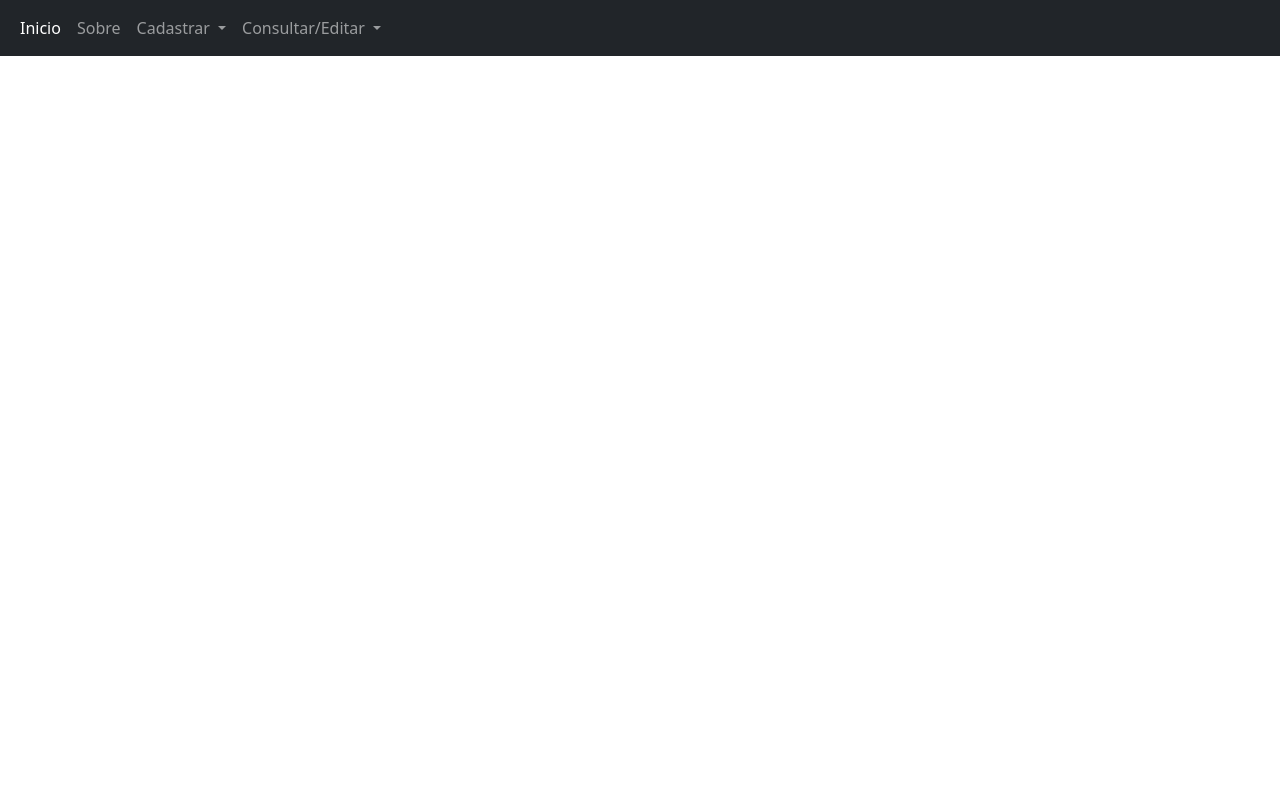
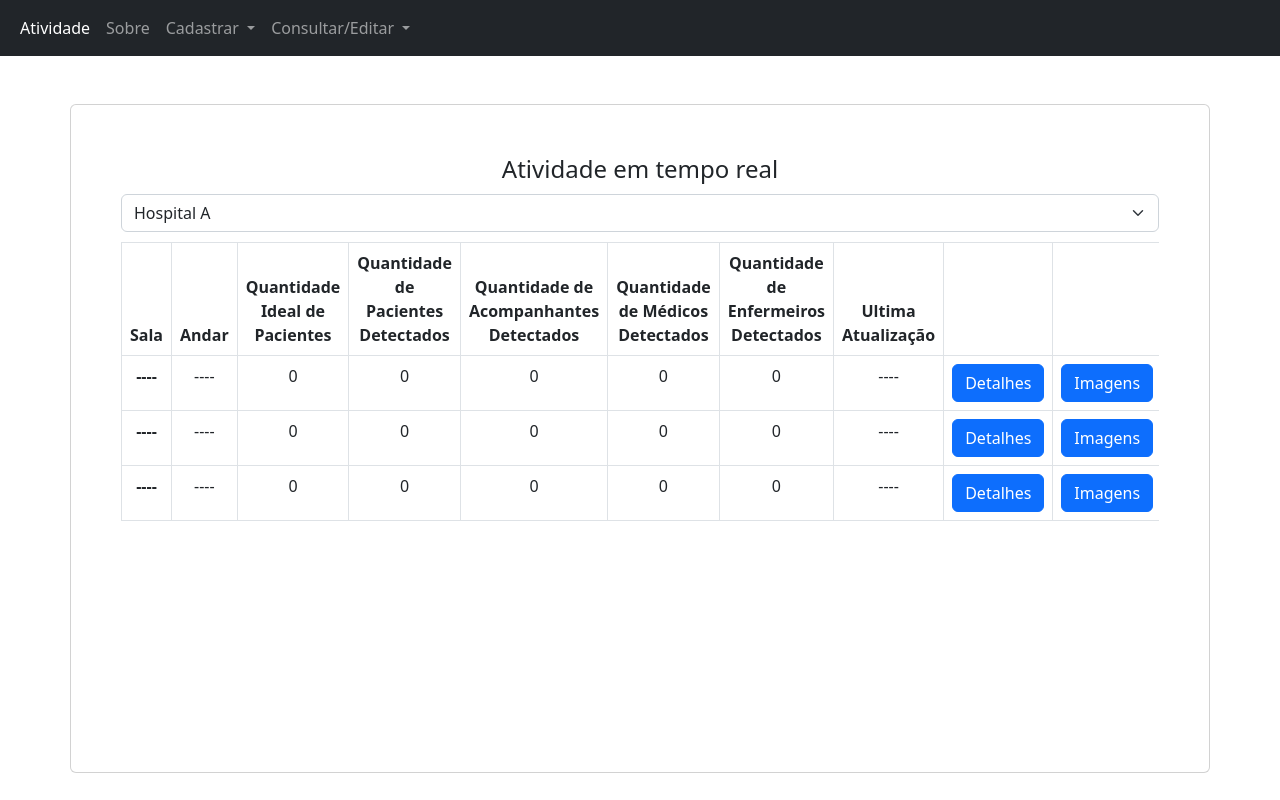
Before and after one commit to AndreReliquias/interface-sistema-identificacao, a plain HTML site: page index.html in a window 1280 px wide. Drawn offline with nearby package versions, Linux system fonts and the light colour scheme.

Commit message:
Tabela de atividade adicionada

```diff
--- a/Components/Header.js
+++ b/Components/Header.js
@@ -24,9 +24,7 @@ class Header extends HTMLElement {
             style="--bs-scroll-height: 100px"
           >
             <li class="nav-item">
-              <a class="nav-link active" aria-current="page" href="/index.html"
-                >Inicio</a
-              >
+              <a class="nav-link active" aria-current="page" href="/index.html">Atividade</a>
             </li>
             <li class="nav-item">
               <a class="nav-link" href="#">Sobre</a>
--- a/index.html
+++ b/index.html
@@ -15,62 +15,77 @@
 
     <title>Document</title>
   </head>
-  <body>
+  <body style="text-align: center;">
     <header-component></header-component>
-  <!--  <nav class="navbar navbar-expand-lg navbar-dark bg-dark" id="menu">
-      <div class="container-fluid">
-        <button
-          class="navbar-toggler"
-          type="button"
-          data-bs-toggle="collapse"
-          data-bs-target="#navbarScroll"
-          aria-controls="navbarScroll"
-          aria-expanded="false"
-          aria-label="Toggle navigation"
-        >
-          <span class="navbar-toggler-icon"></span>
-        </button>
-        <div class="collapse navbar-collapse" id="navbarScroll">
-          <ul
-            class="navbar-nav me-auto my-2 my-lg-0 navbar-nav-scroll"
-            style="--bs-scroll-height: 100px"
-          >
-            <li class="nav-item">
-              <a class="nav-link active" aria-current="page" href="./index.html"
-                >Inicio</a
-              >
-            </li>
-            <li class="nav-item">
-              <a class="nav-link" href="#">Sobre</a>
-            </li>
-            <li class="nav-item dropdown">
-              <a
-                class="nav-link dropdown-toggle"
-                href="#"
-                role="button"
-                data-bs-toggle="dropdown"
-                aria-expanded="false"
-              >
-                Cadastro
-              </a>
-              <ul class="dropdown-menu">
-                <li>
-                  <a class="dropdown-item" href="./pages/funcionario/"
-                    >Funcionário</a
-                  >
-                </li>
-                <li>
-                  <a class="dropdown-item" href="./pages/hospital/">Hospital</a>
-                </li>
-                <li>
-                  <a class="dropdown-item" href="./pages/paciente/">Paciente</a>
-                </li>
-              </ul>
-            </li>
-          </ul>
-        </div>
+
+    <!--CARD DE ATIVIDADE EM TEMPO REAL-->
+    <div class="card container mt-5 mx-auto" style="padding: 50px; text-align: center;">
+      <h4 style="margin-bottom: 10px;">Atividade em tempo real</h4>
+      <select class="form-select" style="margin-bottom: 10px;">
+        <option selected="">Hospital A</option>
+        <option value="1">Hospital B</option>
+        <option value="1">Hospital C</option>
+        <option value="2">Hospital D</option>
+      </select>
+
+      <div style="overflow-x:auto; overflow-y:scroll; height: 60vh; background-color: white;">
+        <table class="table table-bordered table-condensed table-hover table-responsive">
+            <thead class="thead-dark">
+              <tr>
+                <th scope="col">Sala</th>
+                <th scope="col">Andar</th>
+                <th scope="col">Quantidade Ideal de Pacientes</th>
+                <th scope="col">Quantidade de Pacientes Detectados</th>
+                <th scope="col">Quantidade de Acompanhantes Detectados</th>
+                <th scope="col">Quantidade de Médicos Detectados</th>
+                <th scope="col">Quantidade de Enfermeiros Detectados</th>
+                <th scope="col">Ultima Atualização</th>
+                <th scope="col"> </th>
+                <th scope="col"> </th>
+              </tr>
+            </thead>
+            <tbody>
+              <tr>
+                <th scope="row">----</td>
+                <td>----</td>
+                <td>0</td>
+                <td>0</td>
+                <td>0</td>
+                <td>0</td>
+                <td>0</td>
+                <td>----</td>
+                <td><button class="btn btn-primary">Detalhes</button></td>
+                <td><button class="btn btn-primary">Imagens</button></td>
+              </tr>
+              <tr>
+                <th scope="row">----</td>
+                <td>----</td>
+                <td>0</td>
+                <td>0</td>
+                <td>0</td>
+                <td>0</td>
+                <td>0</td>
+                <td>----</td>
+                <td><button class="btn btn-primary">Detalhes</button></td>
+                <td><button class="btn btn-primary">Imagens</button></td>
+              </tr>
+              <tr>
+                <th scope="row">----</td>
+                <td>----</td>
+                <td>0</td>
+                <td>0</td>
+                <td>0</td>
+                <td>0</td>
+                <td>0</td>
+                <td>----</td>
+                <td><button class="btn btn-primary">Detalhes</button></td>
+                <td><button class="btn btn-primary">Imagens</button></td>
+              </tr>
+            </tbody>
+        </table>
       </div>
-    </nav>-->
+
+    </div>
 
     <script
       src="https://cdn.jsdelivr.net/npm/bootstrap@5.2.2/dist/js/bootstrap.bundle.min.js"
```
